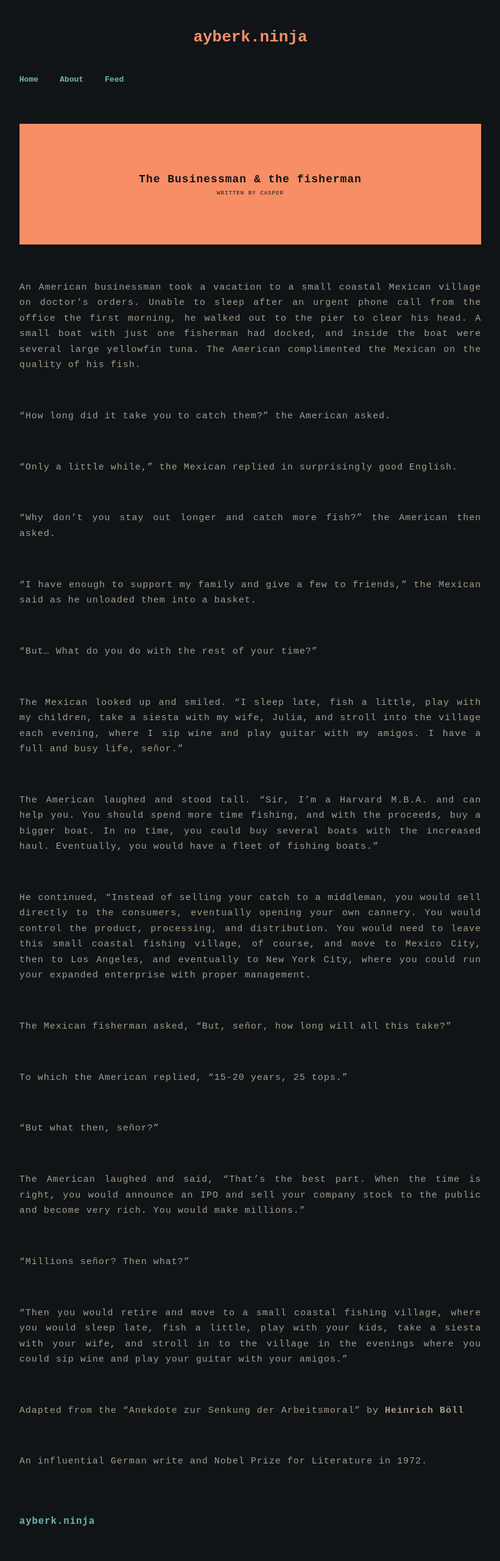
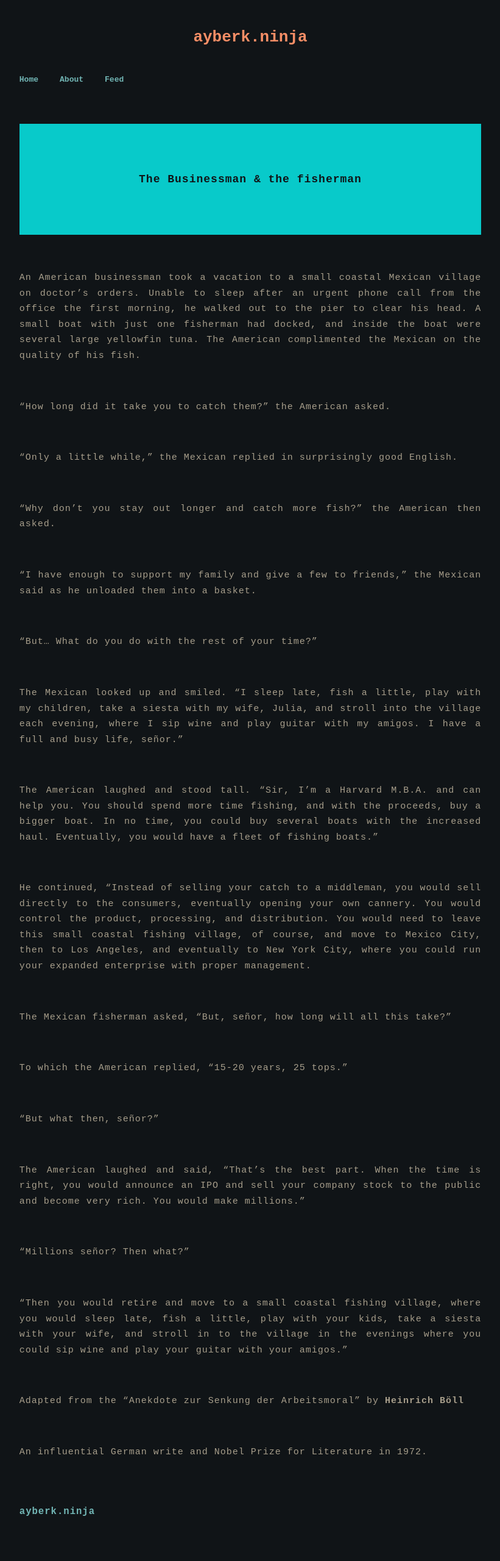
Before and after one commit to mhmtayberk/ayberkninja.github.io, a Jekyll site: the page built from all_collections/_posts/2014-08-12-the-businessman-and-fisherman.md, in a window 1280 px wide. Shown: the whole page at 61% size, without its empty margins (229-1050 px from the left). Built offline with Jekyll 4.4.1, drawn with Linux system fonts in a browser that asks for light colours.

Commit message:
Update post.html

```diff
--- a/_layouts/post.html
+++ b/_layouts/post.html
@@ -11,7 +11,7 @@
           font-size: 18px;
           font-weight: bold;
           text-align: center;
-          background: #f78e66;
+          background: #08CACA;
           display: grid;
         }
         .meta {
@@ -27,7 +27,7 @@
       <!-- page content -->
       <main class="content">
         <p class="title">
-          {{page.title}} <span class="meta">Written By {{page.author}}</span>
+          {{page.title}}
         </p>
         {{content}}
       </main>
```
